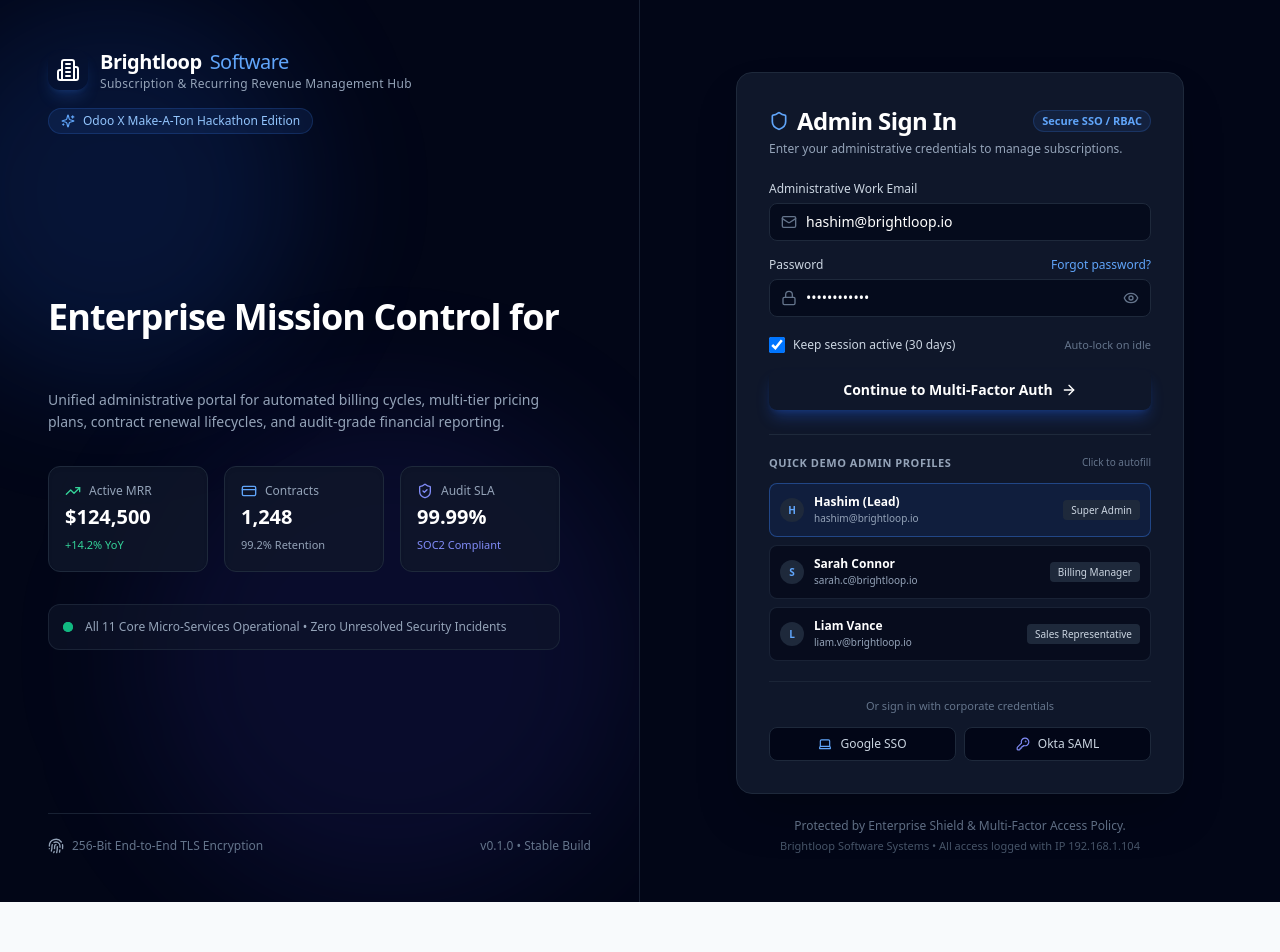
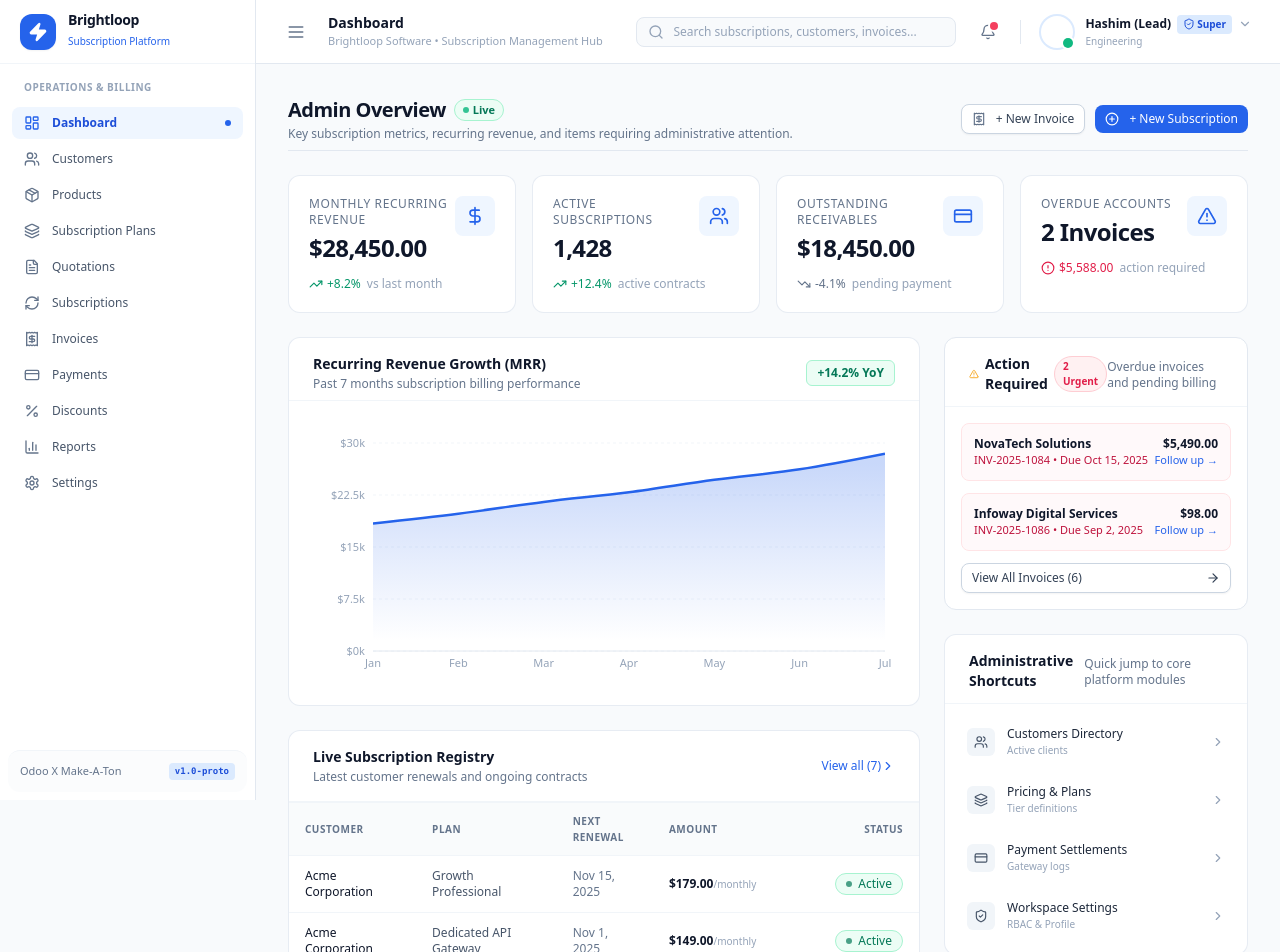
Before and after one commit to 501-hashim/Subscription_Management_System, a React (Vite) app: page / in a window 1280 px wide. Shown: the top 952 px of the page. Before the commit the page ends 902 px from the top, so only its background shows below. Built offline with nearby package versions, Linux system fonts and the light colour scheme.

Commit message:
refactor(dashboard): direct entry to streamlined Admin Dashboard with essential KPIs, action center, and zero bloat

```diff
--- a/src/App.jsx
+++ b/src/App.jsx
@@ -100,15 +100,11 @@
     setCompanySettings(updated);
   };
 
-  if (!currentUser) {
-    return <LoginPage onLogin={setCurrentUser} users={users} />;
-  }
-
   return (
     <Layout
       activeTab={activeTab}
       onSelectTab={setActiveTab}
-      currentUser={currentUser}
+      currentUser={currentUser || users[0]}
       onLogout={handleLogout}
       users={users}
       onSwitchUser={handleSwitchUser}
--- a/src/pages/Dashboard/DashboardPage.jsx
+++ b/src/pages/Dashboard/DashboardPage.jsx
@@ -5,10 +5,14 @@
   CreditCard,
   AlertTriangle,
   ArrowUpRight,
-  Clock,
   ChevronRight,
   TrendingUp,
-  Receipt
+  PlusCircle,
+  Receipt,
+  Layers,
+  ArrowRight,
+  ShieldCheck,
+  CheckCircle2
 } from 'lucide-react';
 import { StatsCard } from '../../components/common/StatsCard';
 import { Card, CardHeader, CardTitle, CardDescription, CardContent } from '../../components/common/Card';
@@ -18,10 +22,6 @@
 import {
   AreaChart,
   Area,
-  LineChart,
-  Line,
-  BarChart,
-  Bar,
   XAxis,
   YAxis,
   CartesianGrid,
@@ -31,123 +31,138 @@
 
 export function DashboardPage({
   dashboardData,
-  subscriptions,
-  invoices,
-  payments,
+  subscriptions = [],
+  invoices = [],
+  payments = [],
   onNavigate,
 }) {
-  const { kpis, revenueChart, subscriptionGrowth } = dashboardData;
+  const { kpis, revenueChart } = dashboardData;
 
   const overdueInvoices = invoices.filter((inv) => inv.status.toLowerCase() === 'overdue');
-  const recentSubscriptions = subscriptions.slice(0, 5);
-  const recentPayments = payments.slice(0, 5);
+  const recentSubscriptions = subscriptions.slice(0, 6);
+  const pendingInvoices = invoices.filter((inv) => inv.status.toLowerCase() === 'pending');
 
   return (
     <div className="space-y-6">
-      {/* Top Banner / Welcome */}
-      <div className="flex flex-col sm:flex-row items-start sm:items-center justify-between gap-4 bg-linear-to-r from-blue-900 to-indigo-900 text-white p-6 rounded-2xl shadow-sm">
-        <div className="space-y-1">
-          <div className="inline-flex items-center gap-1.5 px-2.5 py-0.5 rounded-full text-xs font-medium bg-blue-500/30 text-blue-200 border border-blue-400/20 mb-1">
-            <span className="w-1.5 h-1.5 rounded-full bg-emerald-400 animate-pulse" /> Live Recurring Engine
+      {/* Admin Top Header: Clean, Executive, No Clutter */}
+      <div className="flex flex-col sm:flex-row sm:items-center justify-between gap-4 pb-2 border-b border-slate-200">
+        <div>
+          <div className="flex items-center gap-2">
+            <h1 className="text-xl font-bold text-slate-900 tracking-tight">Admin Overview</h1>
+            <span className="inline-flex items-center gap-1 px-2 py-0.5 rounded-full text-[11px] font-semibold bg-emerald-50 text-emerald-700 border border-emerald-200">
+              <span className="w-1.5 h-1.5 rounded-full bg-emerald-500 animate-pulse" />
+              Live
+            </span>
           </div>
-          <h1 className="text-xl font-bold tracking-tight">Brightloop Subscription Workspace</h1>
-          <p className="text-xs text-blue-200">
-            Welcome back, Hashim. Track recurring MRR/ARR, monitor billing cycles, and manage invoices.
+          <p className="text-xs text-slate-500 mt-0.5">
+            Key subscription metrics, recurring revenue, and items requiring administrative attention.
           </p>
         </div>
-        <div className="flex items-center gap-2">
+
+        {/* Quick Admin Actions */}
+        <div className="flex items-center gap-2.5">
           <Button
             variant="outline"
-            className="bg-white/10 hover:bg-white/20 text-white border-white/20 text-xs"
-            onClick={() => onNavigate('reports')}
+            size="sm"
+            onClick={() => onNavigate('invoices')}
+            className="text-xs"
           >
-            Financial Reports
+            <Receipt className="w-3.5 h-3.5 mr-1 text-slate-500" />
+            + New Invoice
           </Button>
           <Button
             variant="primary"
-            className="bg-blue-500 hover:bg-blue-400 text-white text-xs"
+            size="sm"
             onClick={() => onNavigate('subscriptions')}
+            className="text-xs shadow-xs"
           >
-            Manage Subscriptions
+            <PlusCircle className="w-3.5 h-3.5 mr-1" />
+            + New Subscription
           </Button>
         </div>
       </div>
 
-      {/* KPI Cards Grid */}
+      {/* 4 Essential Admin KPIs */}
       <div className="grid grid-cols-1 sm:grid-cols-2 lg:grid-cols-4 gap-4">
+        <StatsCard
+          title="Monthly Recurring Revenue"
+          value={formatCurrency(kpis.totalRevenue.value / 10)}
+          change={kpis.totalRevenue.change}
+          trend="up"
+          subtitle="vs last month"
+          icon={DollarSign}
+        />
         <StatsCard
           title="Active Subscriptions"
           value={kpis.activeSubscriptions.value.toLocaleString()}
           change={kpis.activeSubscriptions.change}
-          trend={kpis.activeSubscriptions.trend}
+          trend="up"
+          subtitle="active contracts"
           icon={Users}
         />
         <StatsCard
-          title="Total Revenue (MRR)"
-          value={formatCurrency(kpis.totalRevenue.value)}
-          change={kpis.totalRevenue.change}
-          trend={kpis.totalRevenue.trend}
-          icon={DollarSign}
-        />
-        <StatsCard
-          title="Outstanding Payments"
+          title="Outstanding Receivables"
           value={formatCurrency(kpis.outstandingPayments.value)}
           change={kpis.outstandingPayments.change}
-          trend={kpis.outstandingPayments.trend}
+          trend="down"
+          subtitle="pending payment"
           icon={CreditCard}
         />
         <StatsCard
-          title="Overdue Invoices"
-          value={`${kpis.overdueInvoices.value} invoices`}
-          change={`${formatCurrency(kpis.overdueInvoices.amount)}`}
-          trend={kpis.overdueInvoices.trend}
-          subtitle="requires action"
+          title="Overdue Accounts"
+          value={`${overdueInvoices.length} Invoices`}
+          change={formatCurrency(overdueInvoices.reduce((sum, inv) => sum + inv.amount, 0))}
+          trend="alert"
+          subtitle="action required"
           icon={AlertTriangle}
         />
       </div>
 
-      {/* Charts Section */}
-      <div className="grid grid-cols-1 lg:grid-cols-2 gap-6">
-        {/* Monthly Revenue Chart */}
+      {/* Main Grid: 2/3 Revenue & Subscriptions | 1/3 Action Center */}
+      <div className="grid grid-cols-1 lg:grid-cols-3 gap-6">
+        {/* Left Column (2 Cols wide): MRR Chart + Recent Subscriptions */}
+        <div className="lg:col-span-2 space-y-6">
+          {/* Revenue Velocity Chart */}
           <Card>
-          <CardHeader>
+            <CardHeader className="flex items-center justify-between pb-2">
               <div>
-              <CardTitle>Monthly Recurring Revenue (MRR)</CardTitle>
-              <CardDescription>MRR trend over the past 7 months</CardDescription>
+                <CardTitle className="text-sm font-semibold">Recurring Revenue Growth (MRR)</CardTitle>
+                <CardDescription className="text-xs">Past 7 months subscription billing performance</CardDescription>
               </div>
-            <span className="text-xs font-semibold text-emerald-600 bg-emerald-50 px-2 py-1 rounded-md">
+              <span className="text-xs font-semibold text-emerald-700 bg-emerald-50 px-2.5 py-1 rounded-md border border-emerald-200">
                 +14.2% YoY
               </span>
             </CardHeader>
-          <CardContent className="pt-2">
-            <div className="h-64 w-full">
+            <CardContent>
+              <div className="h-64 w-full pt-2">
                 <ResponsiveContainer width="100%" height="100%">
-                <AreaChart data={revenueChart}>
+                  <AreaChart data={revenueChart} margin={{ top: 10, right: 10, left: 0, bottom: 0 }}>
                     <defs>
-                    <linearGradient id="colorMrr" x1="0" y1="0" x2="0" y2="1">
-                      <stop offset="5%" stopColor="#2563eb" stopOpacity={0.3} />
+                      <linearGradient id="adminMrrGradient" x1="0" y1="0" x2="0" y2="1">
+                        <stop offset="5%" stopColor="#2563eb" stopOpacity={0.25} />
                         <stop offset="95%" stopColor="#2563eb" stopOpacity={0.0} />
                       </linearGradient>
                     </defs>
                     <CartesianGrid strokeDasharray="3 3" vertical={false} stroke="#f1f5f9" />
-                  <XAxis dataKey="month" stroke="#94a3b8" fontSize={11} tickLine={false} />
+                    <XAxis dataKey="month" stroke="#94a3b8" fontSize={11} tickLine={false} axisLine={{ stroke: '#e2e8f0' }} />
                     <YAxis
                       stroke="#94a3b8"
                       fontSize={11}
                       tickLine={false}
+                      axisLine={false}
                       tickFormatter={(val) => `$${val / 1000}k`}
                     />
                     <Tooltip
-                    formatter={(value) => [formatCurrency(value), 'Monthly Revenue']}
+                      formatter={(val) => [formatCurrency(val), 'Monthly Revenue']}
                       contentStyle={{ borderRadius: '8px', border: '1px solid #e2e8f0', fontSize: '12px' }}
                     />
                     <Area
                       type="monotone"
                       dataKey="mrr"
                       stroke="#2563eb"
-                    strokeWidth={2}
+                      strokeWidth={2.5}
                       fillOpacity={1}
-                    fill="url(#colorMrr)"
+                      fill="url(#adminMrrGradient)"
                     />
                   </AreaChart>
                 </ResponsiveContainer>
@@ -155,154 +170,172 @@
             </CardContent>
           </Card>
 
-        {/* Subscription Growth Chart */}
+          {/* Recent Active Subscriptions */}
           <Card>
-          <CardHeader>
+            <CardHeader className="flex items-center justify-between">
               <div>
-              <CardTitle>Subscription Growth & Retention</CardTitle>
-              <CardDescription>Active vs churned subscriptions</CardDescription>
-            </div>
-            <div className="flex items-center gap-3 text-xs">
-              <span className="flex items-center gap-1 text-slate-600">
-                <span className="w-2.5 h-2.5 rounded-full bg-blue-600" /> Active
-              </span>
-              <span className="flex items-center gap-1 text-slate-600">
-                <span className="w-2.5 h-2.5 rounded-full bg-rose-400" /> Churned
-              </span>
-            </div>
-          </CardHeader>
-          <CardContent className="pt-2">
-            <div className="h-64 w-full">
-              <ResponsiveContainer width="100%" height="100%">
-                <LineChart data={subscriptionGrowth}>
-                  <CartesianGrid strokeDasharray="3 3" vertical={false} stroke="#f1f5f9" />
-                  <XAxis dataKey="month" stroke="#94a3b8" fontSize={11} tickLine={false} />
-                  <YAxis stroke="#94a3b8" fontSize={11} tickLine={false} />
-                  <Tooltip
-                    contentStyle={{ borderRadius: '8px', border: '1px solid #e2e8f0', fontSize: '12px' }}
-                  />
-                  <Line
-                    type="monotone"
-                    dataKey="active"
-                    stroke="#2563eb"
-                    strokeWidth={2}
-                    dot={{ r: 3, fill: '#2563eb' }}
-                  />
-                  <Line
-                    type="monotone"
-                    dataKey="churned"
-                    stroke="#f43f5e"
-                    strokeWidth={2}
-                    dot={{ r: 3, fill: '#f43f5e' }}
-                  />
-                </LineChart>
-              </ResponsiveContainer>
-            </div>
-          </CardContent>
-        </Card>
-      </div>
-
-      {/* Overdue Invoices Alert Summary */}
-      {overdueInvoices.length > 0 && (
-        <Card className="border-amber-200 bg-amber-50/40">
-          <div className="p-4 flex flex-col sm:flex-row items-start sm:items-center justify-between gap-4">
-            <div className="flex items-center gap-3">
-              <div className="w-10 h-10 rounded-lg bg-amber-100 text-amber-700 flex items-center justify-center shrink-0">
-                <AlertTriangle className="w-5 h-5" />
-              </div>
-              <div>
-                <h4 className="text-xs font-semibold text-amber-900">
-                  {overdueInvoices.length} Overdue Invoices Require Immediate Follow-up
-                </h4>
-                <p className="text-[11px] text-amber-700">
-                  Total past due: {formatCurrency(overdueInvoices.reduce((acc, curr) => acc + curr.amount, 0))} across {overdueInvoices.length} clients.
-                </p>
-              </div>
-            </div>
-            <Button
-              variant="outline"
-              size="sm"
-              onClick={() => onNavigate('invoices')}
-              className="bg-white border-amber-300 text-amber-900 hover:bg-amber-100 text-xs"
-            >
-              Review Overdue Invoices <ChevronRight className="w-3.5 h-3.5 ml-1" />
-            </Button>
-          </div>
-        </Card>
-      )}
-
-      {/* Two Column Section: Recent Subscriptions and Recent Transactions */}
-      <div className="grid grid-cols-1 lg:grid-cols-2 gap-6">
-        {/* Recent Subscriptions */}
-        <Card>
-          <CardHeader>
-            <div>
-              <CardTitle>Recent Subscriptions</CardTitle>
-              <CardDescription>Latest customer subscriptions initiated</CardDescription>
+                <CardTitle className="text-sm font-semibold">Live Subscription Registry</CardTitle>
+                <CardDescription className="text-xs">Latest customer renewals and ongoing contracts</CardDescription>
               </div>
               <button
                 onClick={() => onNavigate('subscriptions')}
                 className="text-xs text-blue-600 font-medium hover:underline flex items-center"
               >
-              View all <ChevronRight className="w-3.5 h-3.5" />
+                View all ({subscriptions.length}) <ChevronRight className="w-3.5 h-3.5" />
               </button>
             </CardHeader>
-          <div className="divide-y divide-slate-100">
+            <div className="overflow-x-auto">
+              <table className="w-full text-left text-xs">
+                <thead className="bg-slate-50/80 text-slate-500 uppercase text-[10px] tracking-wider border-y border-slate-100">
+                  <tr>
+                    <th className="py-2.5 px-4 font-semibold">Customer</th>
+                    <th className="py-2.5 px-4 font-semibold">Plan</th>
+                    <th className="py-2.5 px-4 font-semibold">Next Renewal</th>
+                    <th className="py-2.5 px-4 font-semibold">Amount</th>
+                    <th className="py-2.5 px-4 font-semibold text-right">Status</th>
+                  </tr>
+                </thead>
+                <tbody className="divide-y divide-slate-100">
                   {recentSubscriptions.map((sub) => (
-              <div key={sub.id} className="p-4 flex items-center justify-between hover:bg-slate-50/80 transition-colors">
-                <div className="space-y-0.5">
-                  <div className="flex items-center gap-2">
-                    <span className="text-xs font-semibold text-slate-800">{sub.customer}</span>
+                    <tr key={sub.id} className="hover:bg-slate-50/60 transition-colors">
+                      <td className="py-3 px-4 font-medium text-slate-900">{sub.customer}</td>
+                      <td className="py-3 px-4 text-slate-600">{sub.plan}</td>
+                      <td className="py-3 px-4 text-slate-500">{formatDate(sub.nextBillingDate)}</td>
+                      <td className="py-3 px-4 font-semibold text-slate-900">
+                        {formatCurrency(sub.amount)}
+                        <span className="text-[10px] font-normal text-slate-400">/{sub.billingCycle.toLowerCase()}</span>
+                      </td>
+                      <td className="py-3 px-4 text-right">
                         <Badge status={sub.status} />
+                      </td>
+                    </tr>
+                  ))}
+                </tbody>
+              </table>
             </div>
-                  <p className="text-[11px] text-slate-500">
-                    {sub.plan} • {sub.billingCycle} • Renew: {formatDate(sub.nextBillingDate)}
+          </Card>
+        </div>
+
+        {/* Right Column (1 Col wide): Admin Action Center & Health */}
+        <div className="space-y-6">
+          {/* Action Center: Items Requiring Admin Intervention */}
+          <Card className="border-slate-200">
+            <CardHeader className="pb-3 border-b border-slate-100">
+              <div className="flex items-center justify-between">
+                <CardTitle className="text-sm font-semibold flex items-center gap-1.5">
+                  <AlertTriangle className="w-4 h-4 text-amber-500" />
+                  Action Required
+                </CardTitle>
+                <span className="text-[10px] font-bold px-2 py-0.5 rounded-full bg-rose-50 text-rose-600 border border-rose-200">
+                  {overdueInvoices.length} Urgent
+                </span>
+              </div>
+              <CardDescription className="text-xs">Overdue invoices and pending billing</CardDescription>
+            </CardHeader>
+            <div className="p-4 space-y-3">
+              {overdueInvoices.length > 0 ? (
+                overdueInvoices.slice(0, 3).map((inv) => (
+                  <div
+                    key={inv.id}
+                    className="p-3 rounded-lg border border-rose-100 bg-rose-50/40 flex items-center justify-between text-xs"
+                  >
+                    <div>
+                      <p className="font-semibold text-slate-900">{inv.customer}</p>
+                      <p className="text-[11px] text-rose-700 font-medium">
+                        {inv.id} • Due {formatDate(inv.dueDate)}
                       </p>
                     </div>
                     <div className="text-right">
-                  <span className="text-xs font-bold text-slate-900">{formatCurrency(sub.amount)}</span>
-                  <span className="block text-[10px] text-slate-400">/{sub.billingCycle.toLowerCase()}</span>
+                      <p className="font-bold text-slate-900">{formatCurrency(inv.amount)}</p>
+                      <button
+                        onClick={() => onNavigate('invoices')}
+                        className="text-[11px] text-blue-600 hover:underline font-medium"
+                      >
+                        Follow up →
+                      </button>
                     </div>
                   </div>
-            ))}
+                ))
+              ) : (
+                <div className="py-4 text-center text-xs text-slate-500 flex flex-col items-center gap-1">
+                  <CheckCircle2 className="w-5 h-5 text-emerald-500" />
+                  <span>All invoices are settled. No overdue alerts.</span>
+                </div>
+              )}
+
+              <Button
+                variant="outline"
+                size="sm"
+                className="w-full text-xs justify-between mt-2"
+                onClick={() => onNavigate('invoices')}
+              >
+                <span>View All Invoices ({invoices.length})</span>
+                <ArrowRight className="w-3.5 h-3.5" />
+              </Button>
             </div>
           </Card>
 
-        {/* Recent Payments / Transactions */}
+          {/* Quick Module Shortcuts for Admin */}
           <Card>
-          <CardHeader>
+            <CardHeader className="pb-3 border-b border-slate-100">
+              <CardTitle className="text-sm font-semibold">Administrative Shortcuts</CardTitle>
+              <CardDescription className="text-xs">Quick jump to core platform modules</CardDescription>
+            </CardHeader>
+            <div className="p-3 space-y-1.5">
+              {[
+                { label: 'Customers Directory', count: 'Active clients', tab: 'customers', icon: Users },
+                { label: 'Pricing & Plans', count: 'Tier definitions', tab: 'plans', icon: Layers },
+                { label: 'Payment Settlements', count: 'Gateway logs', tab: 'payments', icon: CreditCard },
+                { label: 'Workspace Settings', count: 'RBAC & Profile', tab: 'settings', icon: ShieldCheck },
+              ].map((item) => {
+                const Icon = item.icon;
+                return (
+                  <button
+                    key={item.tab}
+                    onClick={() => onNavigate(item.tab)}
+                    className="w-full flex items-center justify-between p-2.5 rounded-lg hover:bg-slate-50 text-left transition-colors text-xs group"
+                  >
+                    <div className="flex items-center gap-3">
+                      <div className="w-7 h-7 rounded-md bg-slate-100 text-slate-600 flex items-center justify-center group-hover:bg-blue-50 group-hover:text-blue-600 transition-colors">
+                        <Icon className="w-3.5 h-3.5" />
+                      </div>
                       <div>
-              <CardTitle>Recent Transactions</CardTitle>
-              <CardDescription>Settled and attempted billing payments</CardDescription>
-            </div>
-            <button
-              onClick={() => onNavigate('payments')}
-              className="text-xs text-blue-600 font-medium hover:underline flex items-center"
-            >
-              View all <ChevronRight className="w-3.5 h-3.5" />
-            </button>
-          </CardHeader>
-          <div className="divide-y divide-slate-100">
-            {recentPayments.map((pay) => (
-              <div key={pay.id} className="p-4 flex items-center justify-between hover:bg-slate-50/80 transition-colors">
-                <div className="space-y-0.5">
-                  <div className="flex items-center gap-2">
-                    <span className="text-xs font-semibold text-slate-800">{pay.customer}</span>
-                    <Badge status={pay.status} />
-                  </div>
-                  <p className="text-[11px] text-slate-500">
-                    {pay.paymentMethod} • Ref: {pay.id}
-                  </p>
-                </div>
-                <div className="text-right">
-                  <span className="text-xs font-bold text-slate-900">{formatCurrency(pay.amount)}</span>
-                  <span className="block text-[10px] text-slate-400">{pay.paymentDate}</span>
+                        <span className="font-medium text-slate-800 block group-hover:text-blue-600 transition-colors">
+                          {item.label}
+                        </span>
+                        <span className="text-[10px] text-slate-400">{item.count}</span>
                       </div>
                     </div>
-            ))}
+                    <ChevronRight className="w-3.5 h-3.5 text-slate-400 group-hover:text-blue-600 transition-colors" />
+                  </button>
+                );
+              })}
             </div>
           </Card>
+
+          {/* System Performance Health Card */}
+          <div className="p-4 bg-slate-50 border border-slate-200 rounded-xl text-xs space-y-2.5">
+            <div className="flex items-center justify-between text-slate-700 font-medium">
+              <span>Platform Health</span>
+              <span className="text-emerald-600 font-semibold flex items-center gap-1">
+                <span className="w-1.5 h-1.5 rounded-full bg-emerald-500" /> 99.98% SLA
+              </span>
+            </div>
+            <div className="grid grid-cols-2 gap-2 pt-1 border-t border-slate-200 text-[11px]">
+              <div>
+                <span className="text-slate-400 block">Collection Rate</span>
+                <span className="font-bold text-slate-800">97.8%</span>
+              </div>
+              <div>
+                <span className="text-slate-400 block">Churn Rate</span>
+                <span className="font-bold text-slate-800">1.2%</span>
+              </div>
+            </div>
+          </div>
+        </div>
       </div>
     </div>
   );
 }
+
+export default DashboardPage;
```
Lines whose indentation alone changed are shown as unchanged.
